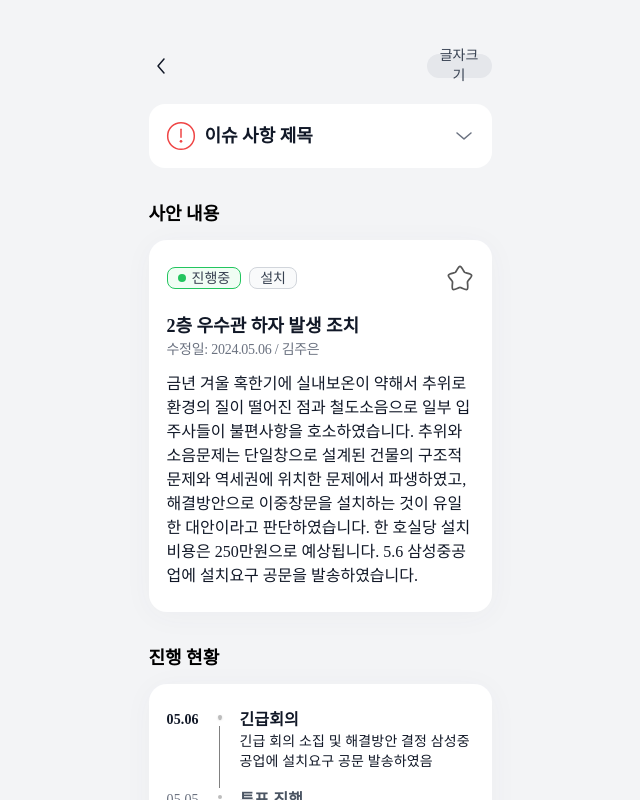
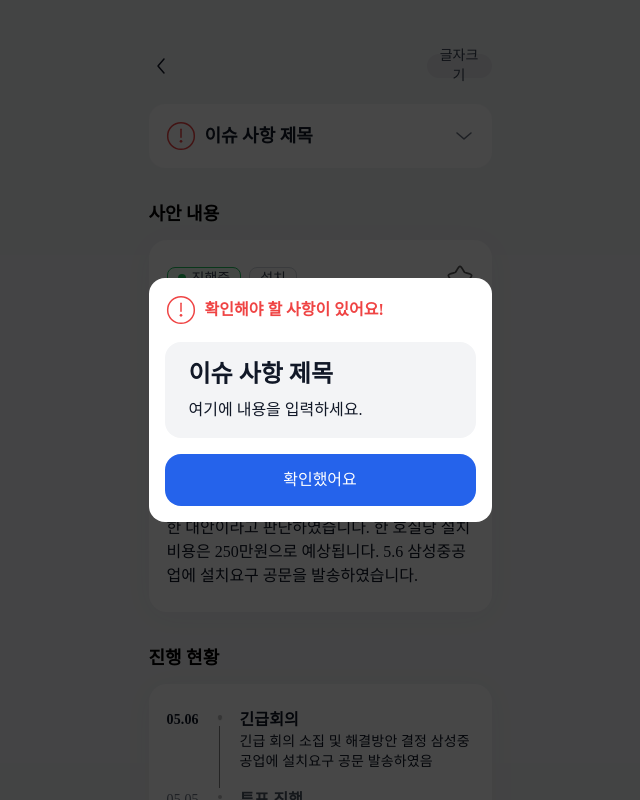
Before and after one commit to 10aeat/10aeat_Frontend, a Next.js app: page /repair/detail in a window 1280 px wide. Shown: the top 800 px of the page, without its empty margins (320-960 px from the left). Built offline with nearby package versions, Linux system fonts and the light colour scheme; a web font is replaced by a local one.

Commit message:
[Fix] styled-component를 tailwind로 변경

```diff
--- a/src/app/repair/detail/page.tsx
+++ b/src/app/repair/detail/page.tsx
@@ -9,25 +9,6 @@ import TrackingProgress from '@/components/atoms/TrackingProgress'
 import AgendaContent from '@/components/molecules/AgendaContent'
 import { useSaveStore } from '@/components/store/SaveStore'
 import { useState, useEffect } from 'react'
-import styled from 'styled-components'
-
-interface OverlayProps {
-  show: boolean
-}
-
-// 배경 오버레이 스타일
-const Overlay = styled.div<OverlayProps>`
-  display: ${(props) => (props.show ? 'flex' : 'none')};
-  position: fixed;
-  top: 0;
-  left: 0;
-  width: 100%;
-  height: 100%;
-  background-color: rgba(0, 0, 0, 0.72);
-  z-index: 10;
-  justify-content: center;
-  align-items: center;
-`
 
 interface RepairDetailProps {
   issueCheck: boolean
@@ -35,6 +16,7 @@ interface RepairDetailProps {
 
 export default function RepairDetail({ issueCheck }: RepairDetailProps) {
   const { isSave } = useSaveStore()
+  issueCheck = true
   const [isVisible, setIsVisible] = useState(issueCheck)
 
   useEffect(() => {
@@ -48,14 +30,16 @@ export default function RepairDetail({ issueCheck }: RepairDetailProps) {
   return (
     <div className="flex flex-col w-full items-center ">
       {isVisible && (
-        <Overlay show={isVisible}>
+        <div
+          className={`fixed inset-0 z-10 flex items-center justify-center bg-[rgba(0,0,0,0.72)] ${isVisible ? 'flex' : 'hidden'}`}
+        >
           <Issue
             issueStyle={IssueStyle.ISSUE_ALERT}
             title="이슈 사항 제목"
             content="여기에 내용을 입력하세요."
             onConfirm={handleConfirm}
           />
-        </Overlay>
+        </div>
       )}
       <NavBar isTitle={false} isTextChange={true} />
       <Issue
```
